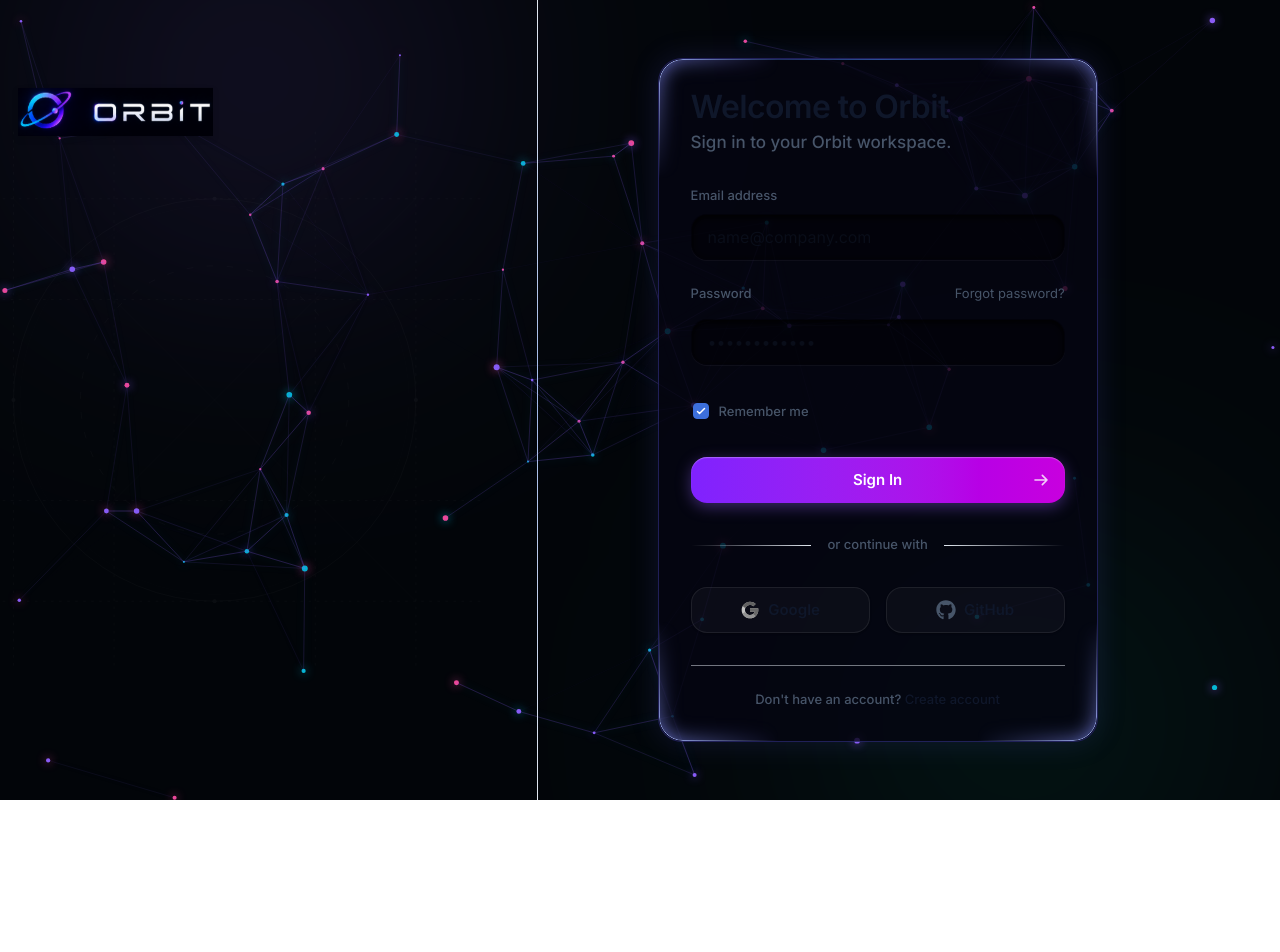
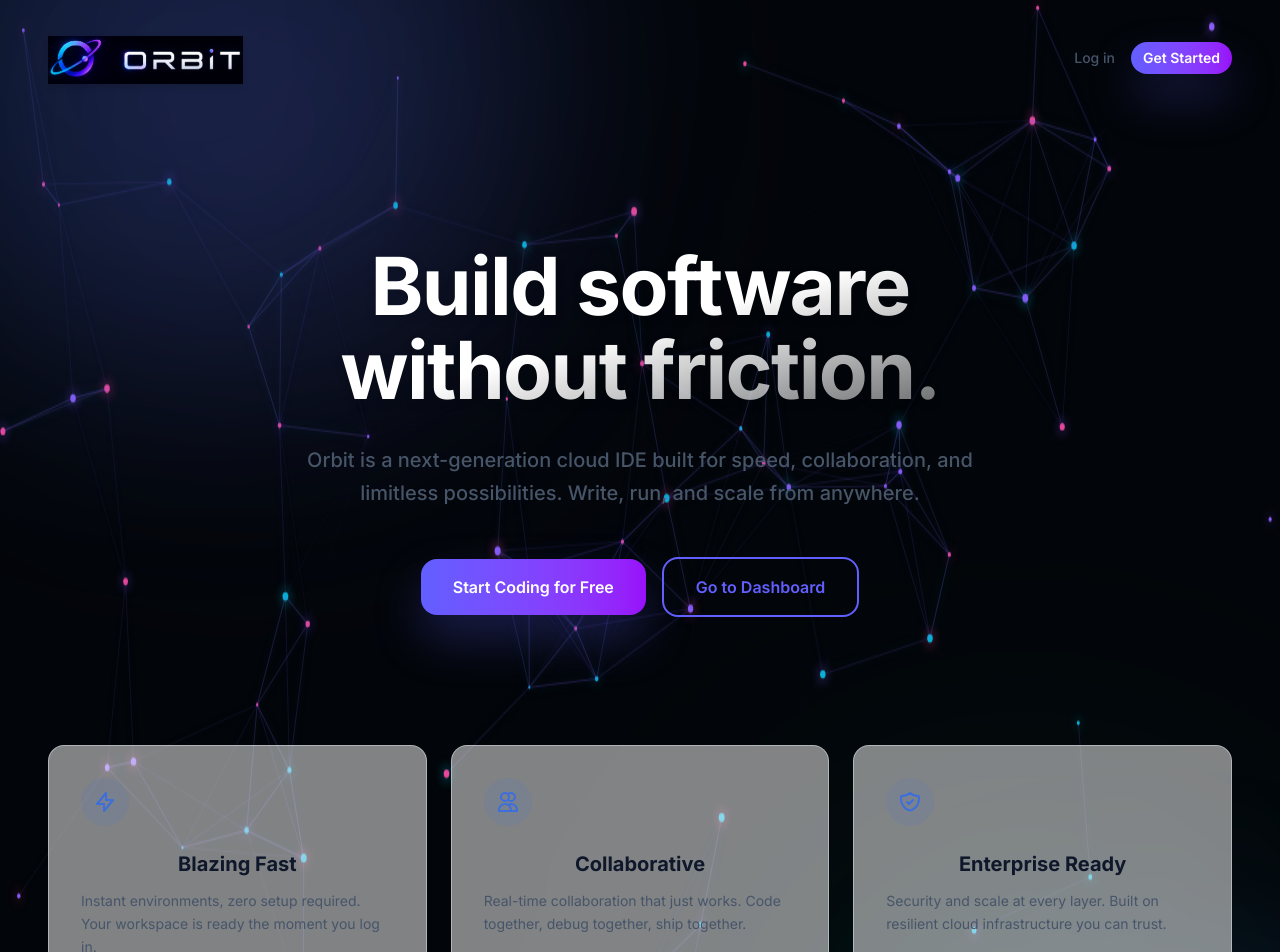
Before and after one commit to Praneetshukla/Cloud-IDE-Project, a React (Vite) app in the folder frontend/: page / in a window 1280 px wide. Before the commit this address led to /login. Shown: the top 952 px of the page. Before the commit the page ends 800 px from the top, so only its background shows below. Built offline with nearby package versions, Linux system fonts and the light colour scheme; no server answers.

Commit message:
feat: add landing page, center auth forms, and add password visibility toggle

```diff
--- a/frontend/src/App.jsx
+++ b/frontend/src/App.jsx
@@ -16,6 +16,9 @@ import ForgotPasswordPage from './pages/auth/ForgotPasswordPage';
 import ResetPasswordPage from './pages/auth/ResetPasswordPage';
 import VerifyEmailPage from './pages/auth/VerifyEmailPage';
 import OAuthCallbackPage from './pages/auth/OAuthCallbackPage';
+
+// Public Pages
+import LandingPage from './pages/public/LandingPage';
 
 // App Pages
 import DashboardPage from './pages/dashboard/DashboardPage';
@@ -125,7 +128,10 @@ const App = () => {
         <Route path="/invite/:token" element={<InviteAcceptPage />} />
 
         {/* ─── Redirects & Fallback ───────────────────────────── */}
-        <Route path="/" element={<Navigate to="/dashboard" replace />} />
+        <Route
+          path="/"
+          element={isAuthenticated ? <Navigate to="/dashboard" replace /> : <LandingPage />}
+        />
         <Route path="*" element={<NotFoundPage />} />
       </Routes>
     </>
--- a/frontend/src/components/auth/OrbitInput.jsx
+++ b/frontend/src/components/auth/OrbitInput.jsx
@@ -1,4 +1,5 @@
-import React from 'react';
+import React, { useState } from 'react';
+import { HiEye, HiEyeOff } from 'react-icons/hi';
 
 export const OrbitInput = ({
   id,
@@ -7,6 +8,10 @@ export const OrbitInput = ({
   error,
   ...props
 }) => {
+  const [showPassword, setShowPassword] = useState(false);
+  const isPasswordField = type === 'password';
+  const currentType = isPasswordField && showPassword ? 'text' : type;
+
   return (
     <div className="flex flex-col gap-2 group">
       {label && (
@@ -17,12 +22,28 @@ export const OrbitInput = ({
           {label}
         </label>
       )}
-      <input
-        id={id}
-        type={type}
-        className={`h-[46px] rounded-lg px-4 bg-[#010204]/40 hover:bg-[#010204]/60 focus-visible:bg-[#010204]/80 text-input text-text-primary border transition-all duration-300 shadow-[inset_0_2px_5px_rgba(0,0,0,0.8),0_1px_1px_rgba(255,255,255,0.05)] ${error ? 'border-red-500 focus-visible:ring-1 focus-visible:ring-red-500/50' : 'border-transparent hover:border-white/10 focus-visible:border-accent focus-visible:shadow-[inset_0_2px_5px_rgba(0,0,0,0.8),0_0_15px_rgba(60,111,219,0.3)]'} outline-none`}
-        {...props}
-      />
+      <div className="relative flex items-center">
+        <input
+          id={id}
+          type={currentType}
+          className={`w-full h-[46px] rounded-lg px-4 ${isPasswordField ? 'pr-12' : ''} bg-[#010204]/40 hover:bg-[#010204]/60 focus-visible:bg-[#010204]/80 text-input text-text-primary border transition-all duration-300 shadow-[inset_0_2px_5px_rgba(0,0,0,0.8),0_1px_1px_rgba(255,255,255,0.05)] ${error ? 'border-red-500 focus-visible:ring-1 focus-visible:ring-red-500/50' : 'border-transparent hover:border-white/10 focus-visible:border-accent focus-visible:shadow-[inset_0_2px_5px_rgba(0,0,0,0.8),0_0_15px_rgba(60,111,219,0.3)]'} outline-none`}
+          {...props}
+        />
+        {isPasswordField && (
+          <button
+            type="button"
+            onClick={() => setShowPassword(!showPassword)}
+            className="absolute right-4 flex items-center justify-center text-text-tertiary hover:text-text-secondary transition-colors"
+            tabIndex={-1}
+          >
+            {showPassword ? (
+              <HiEyeOff className="w-5 h-5" />
+            ) : (
+              <HiEye className="w-5 h-5" />
+            )}
+          </button>
+        )}
+      </div>
       {error && (
         <span className="text-label text-red-500 mt-1">{error}</span>
       )}
--- a/frontend/src/pages/auth/ForgotPasswordPage.jsx
+++ b/frontend/src/pages/auth/ForgotPasswordPage.jsx
@@ -82,7 +82,7 @@ const ForgotPasswordPage = () => {
       </div>
 
       {/* 58% Stage (Authentication Space) */}
-      <div className="w-full lg:w-[58%] relative flex items-center justify-center lg:justify-start lg:pl-16 xl:pl-[120px] lg:pr-12 xl:pr-0 p-6 sm:p-12 z-content animate-fade-in-up animation-delay-100">
+      <div className="w-full lg:w-[58%] relative flex items-center justify-center p-6 sm:p-12 z-content animate-fade-in-up animation-delay-100">
         <div className="w-full max-w-[400px] hover-glow rounded-[24px] transition-all duration-300">
           <ForgotPasswordForm />
         </div>
--- a/frontend/src/pages/auth/LoginPage.jsx
+++ b/frontend/src/pages/auth/LoginPage.jsx
@@ -82,7 +82,7 @@ const LoginPage = () => {
       </div>
 
       {/* 58% Stage (Authentication Space) */}
-      <div className="w-full lg:w-[58%] relative flex items-center justify-center lg:justify-start lg:pl-16 xl:pl-[120px] lg:pr-12 xl:pr-0 p-6 sm:p-12 z-content animate-fade-in-up animation-delay-100">
+      <div className="w-full lg:w-[58%] relative flex items-center justify-center p-6 sm:p-12 z-content animate-fade-in-up animation-delay-100">
         <div className="w-full max-w-[360px] hover-glow rounded-[24px] transition-all duration-300">
           <LoginForm />
         </div>
--- a/frontend/src/pages/auth/ResetPasswordPage.jsx
+++ b/frontend/src/pages/auth/ResetPasswordPage.jsx
@@ -82,7 +82,7 @@ const ResetPasswordPage = () => {
       </div>
 
       {/* 58% Stage (Authentication Space) */}
-      <div className="w-full lg:w-[58%] relative flex items-center justify-center lg:justify-start lg:pl-16 xl:pl-[120px] lg:pr-12 xl:pr-0 p-6 sm:p-12 z-content animate-fade-in-up animation-delay-100">
+      <div className="w-full lg:w-[58%] relative flex items-center justify-center p-6 sm:p-12 z-content animate-fade-in-up animation-delay-100">
         <div className="w-full max-w-[400px] hover-glow rounded-[24px] transition-all duration-300">
           <ResetPasswordForm />
         </div>
--- a/frontend/src/pages/auth/SignupPage.jsx
+++ b/frontend/src/pages/auth/SignupPage.jsx
@@ -82,7 +82,7 @@ const SignupPage = () => {
       </div>
 
       {/* 58% Stage (Authentication Space) */}
-      <div className="w-full lg:w-[58%] relative flex items-center justify-center lg:justify-start lg:pl-16 xl:pl-[120px] lg:pr-12 xl:pr-0 p-6 sm:p-12 z-content animate-fade-in-up animation-delay-100">
+      <div className="w-full lg:w-[58%] relative flex items-center justify-center p-6 sm:p-12 z-content animate-fade-in-up animation-delay-100">
         <div className="w-full max-w-[360px] hover-glow rounded-[24px] transition-all duration-300">
           <SignupForm />
         </div>
--- /dev/null
+++ b/frontend/src/pages/public/LandingPage.jsx
@@ -0,0 +1,126 @@
+import { Link } from 'react-router-dom';
+import Logo from '../../components/common/Logo';
+import Button from '../../components/common/Button';
+import { MagneticCard } from '../../components/common/MagneticCard';
+import { NeuralBackground } from '../../components/auth/NeuralBackground';
+import { OrbitIllustration } from '../../components/auth/OrbitIllustration';
+
+const LandingPage = () => {
+  return (
+    <div className="relative w-full min-h-screen bg-bg-base text-text-primary selection:bg-accent/30 overflow-hidden font-sans">
+
+      {/* Background layer */}
+      <div className="absolute inset-0 z-0">
+        <NeuralBackground />
+        {/* Glow overlay */}
+        <div className="absolute top-[-20%] left-[-10%] w-[50%] h-[50%] bg-accent/20 blur-[120px] rounded-full pointer-events-none"></div>
+        <div className="absolute bottom-[-20%] right-[-10%] w-[40%] h-[40%] bg-accent/15 blur-[100px] rounded-full pointer-events-none"></div>
+      </div>
+
+      {/* Main Content */}
+      <div className="relative z-content flex flex-col min-h-screen max-w-7xl mx-auto px-6 lg:px-12">
+
+        {/* Header / Navbar */}
+        <header className="w-full flex items-center justify-between py-8 animate-fade-in-up">
+          <Logo size="md" />
+          <div className="flex items-center gap-4">
+            <Link to="/login" className="text-sm font-medium text-text-secondary hover:text-text-primary transition-colors">
+              Log in
+            </Link>
+            <Link to="/signup">
+              <Button variant="primary" size="sm">
+                Get Started
+              </Button>
+            </Link>
+          </div>
+        </header>
+
+        {/* Hero Section */}
+        <main className="flex-1 flex flex-col items-center justify-center text-center mt-12 lg:mt-24 mb-32">
+
+          <div className="relative w-full flex justify-center mb-8 pointer-events-none">
+             <div className="absolute inset-0 flex items-center justify-center scale-150 opacity-40">
+                <OrbitIllustration />
+             </div>
+          </div>
+
+          <h1 className="text-5xl md:text-6xl lg:text-[80px] font-bold leading-[1.05] tracking-tight mb-8 animate-fade-in-up animation-delay-100 max-w-4xl bg-clip-text text-transparent bg-gradient-to-br from-white via-white to-white/40 drop-shadow-lg">
+            Build software <br className="hidden md:block"/> without friction.
+          </h1>
+
+          <p className="text-lg md:text-xl text-text-secondary font-medium leading-relaxed max-w-2xl mb-12 animate-fade-in-up animation-delay-200">
+            Orbit is a next-generation cloud IDE built for speed, collaboration, and limitless possibilities. Write, run, and scale from anywhere.
+          </p>
+
+          <div className="flex flex-col sm:flex-row items-center gap-4 animate-fade-in-up animation-delay-300">
+            <Link to="/signup">
+              <Button variant="primary" size="lg" className="px-8 py-4 text-base shadow-[0_0_40px_-10px_var(--color-accent)] hover:shadow-[0_0_60px_-10px_var(--color-accent)] transition-shadow">
+                Start Coding for Free
+              </Button>
+            </Link>
+            <Link to="/login">
+              <Button variant="outline" size="lg" className="px-8 py-4 text-base">
+                Go to Dashboard
+              </Button>
+            </Link>
+          </div>
+
+          {/* Features Grid */}
+          <div className="mt-32 w-full grid grid-cols-1 md:grid-cols-3 gap-6 animate-fade-in-up animation-delay-500">
+
+            <MagneticCard className="p-8 flex flex-col items-start bg-bg-card/50 backdrop-blur-md border border-border/50 rounded-2xl hover:border-accent/50 transition-colors">
+              <div className="w-12 h-12 rounded-full bg-accent/10 flex items-center justify-center mb-6">
+                <svg className="w-6 h-6 text-accent" fill="none" viewBox="0 0 24 24" stroke="currentColor" strokeWidth={2}>
+                  <path strokeLinecap="round" strokeLinejoin="round" d="M13 10V3L4 14h7v7l9-11h-7z" />
+                </svg>
+              </div>
+              <h3 className="text-xl font-bold text-text-primary mb-3">Blazing Fast</h3>
+              <p className="text-text-secondary text-sm leading-relaxed text-left">
+                Instant environments, zero setup required. Your workspace is ready the moment you log in.
+              </p>
+            </MagneticCard>
+
+            <MagneticCard className="p-8 flex flex-col items-start bg-bg-card/50 backdrop-blur-md border border-border/50 rounded-2xl hover:border-accent/50 transition-colors">
+              <div className="w-12 h-12 rounded-full bg-accent/10 flex items-center justify-center mb-6">
+                <svg className="w-6 h-6 text-accent" fill="none" viewBox="0 0 24 24" stroke="currentColor" strokeWidth={2}>
+                  <path strokeLinecap="round" strokeLinejoin="round" d="M12 4.354a4 4 0 110 5.292M15 21H3v-1a6 6 0 0112 0v1zm0 0h6v-1a6 6 0 00-9-5.197M13 7a4 4 0 11-8 0 4 4 0 018 0z" />
+                </svg>
+              </div>
+              <h3 className="text-xl font-bold text-text-primary mb-3">Collaborative</h3>
+              <p className="text-text-secondary text-sm leading-relaxed text-left">
+                Real-time collaboration that just works. Code together, debug together, ship together.
+              </p>
+            </MagneticCard>
+
+            <MagneticCard className="p-8 flex flex-col items-start bg-bg-card/50 backdrop-blur-md border border-border/50 rounded-2xl hover:border-accent/50 transition-colors">
+              <div className="w-12 h-12 rounded-full bg-accent/10 flex items-center justify-center mb-6">
+                <svg className="w-6 h-6 text-accent" fill="none" viewBox="0 0 24 24" stroke="currentColor" strokeWidth={2}>
+                  <path strokeLinecap="round" strokeLinejoin="round" d="M9 12l2 2 4-4m5.618-4.016A11.955 11.955 0 0112 2.944a11.955 11.955 0 01-8.618 3.04A12.02 12.02 0 003 9c0 5.591 3.824 10.29 9 11.622 5.176-1.332 9-6.03 9-11.622 0-1.042-.133-2.052-.382-3.016z" />
+                </svg>
+              </div>
+              <h3 className="text-xl font-bold text-text-primary mb-3">Enterprise Ready</h3>
+              <p className="text-text-secondary text-sm leading-relaxed text-left">
+                Security and scale at every layer. Built on resilient cloud infrastructure you can trust.
+              </p>
+            </MagneticCard>
+
+          </div>
+        </main>
+
+        {/* Footer */}
+        <footer className="w-full py-8 border-t border-border/40 flex items-center justify-between mt-auto">
+          <p className="text-xs text-text-tertiary">
+            © 2026 Orbit Inc. All rights reserved.
+          </p>
+          <div className="flex gap-4">
+            <a href="#" className="text-xs text-text-tertiary hover:text-text-primary transition-colors">Privacy</a>
+            <a href="#" className="text-xs text-text-tertiary hover:text-text-primary transition-colors">Terms</a>
+          </div>
+        </footer>
+
+      </div>
+    </div>
+  );
+};
+
+export default LandingPage;
```
